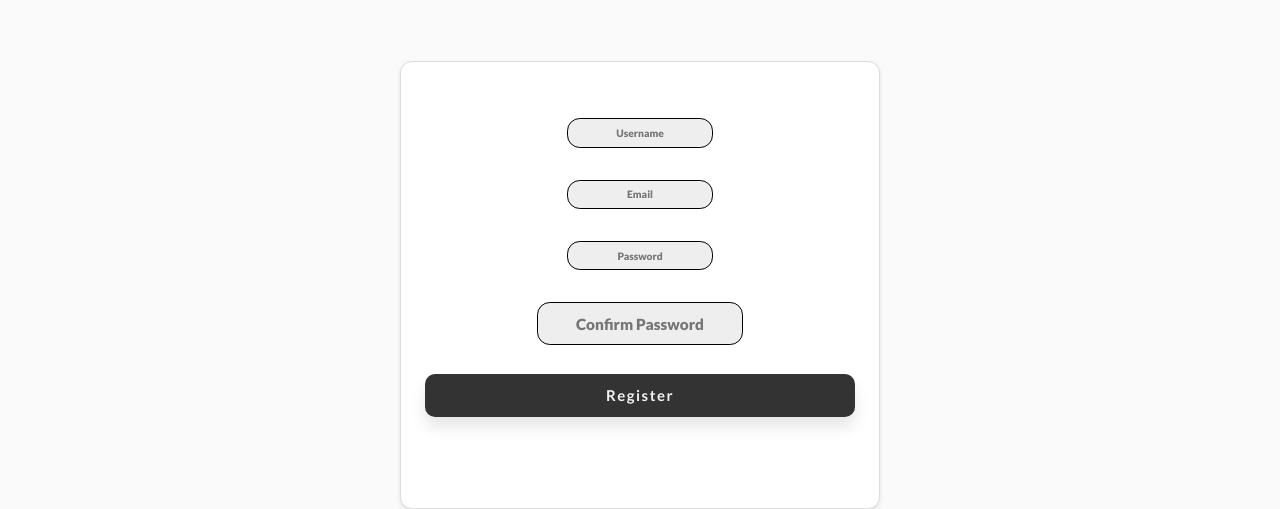
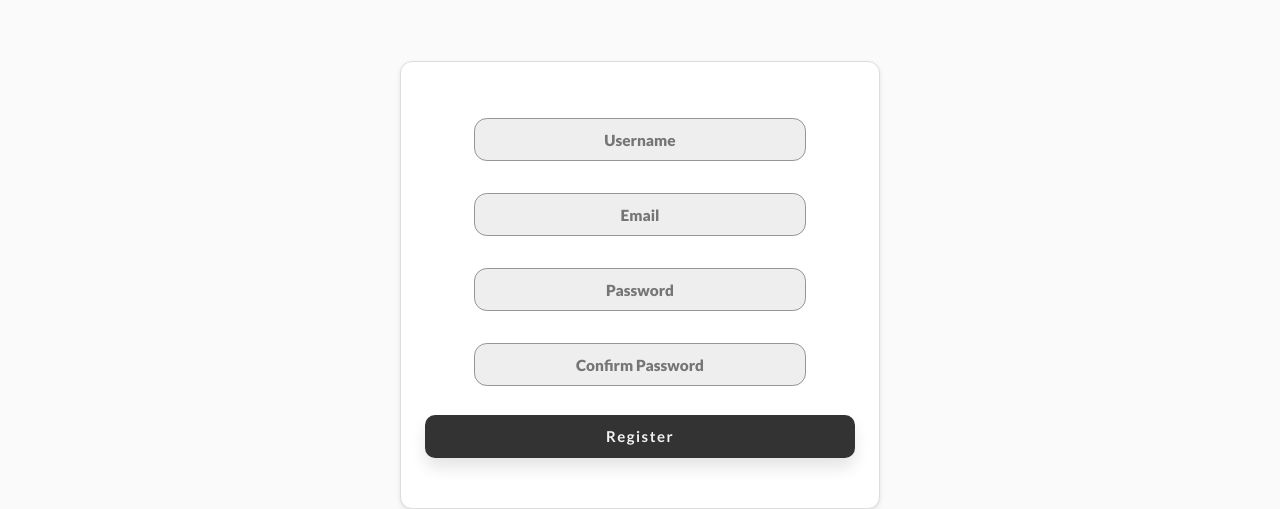
Before and after one commit to AzzamAlshaye/test-play, a plain HTML site: page register.html in a window 1280 px wide. Shown: the part 292-801 px from the top of the page. Drawn offline with Linux system fonts and the light colour scheme.

Commit message:
final v3

```diff
--- a/assets/css/style.css
+++ b/assets/css/style.css
@@ -87,7 +87,7 @@ a {
   color: #333;
   background-color: #eee;
   text-align: center;
-  padding: 0.75em 0.875em;
+  padding: 0.75em 5em;
   border-radius: 0.8rem;
   text-decoration: none;
   /* font-size: 1.0625rem; */
@@ -115,21 +115,8 @@ a {
   font-size: 0.96rem;
 }
 
-.search-wrapper input {
-  padding-left: 30px; /* Adjust to make space for the icon */
-}
-
-/* .search-nav input[type="text"] {
-  padding: 0.6em;
-  border: none;
-  margin-top: 2.1rem;
-  border-radius: 0.3rem;
-  font-size: 1.0625rem;
-  background-color: #c2c1c1;
-} */
-
 .search-main {
-  border: #000000 1.5px solid;
+  border: #959595 1px solid;
 }
 /* searchBar css */
 
@@ -460,15 +447,15 @@ a {
   color: #333;
   background-color: #eee;
   text-align: center;
-  padding: 0.75em 0.875em;
+  padding: 0.75em 5em;
   border-radius: 0.8rem;
   text-decoration: none;
   /* font-size: 1.0625rem; */
-  font-size: 0.8vw;
+  font-size: 0.96rem;
   margin-top: 2rem;
   font-weight: 900;
   border: none;
-  border: #000000 1px solid;
+  border: #959595 1px solid;
 }
 
 .login-field:hover {
--- a/register.html
+++ b/register.html
@@ -2,7 +2,7 @@
 <html lang="en">
   <head>
     <meta charset="UTF-8" />
-    <meta name="viewport" content="width=device-width, initial-scale=1.0" />
+
     <link rel="stylesheet" href="./assets/css/style.css" />
     <link
       rel="shortcut icon"
@@ -70,7 +70,7 @@
           type="password"
           name="confirm_password"
           placeholder="Confirm Password"
-          class="search-nav search-main"
+          class="login-field"
           style="margin-bottom: 1.8rem"
         />
         <button type="submit" class="btn btn-login full">Register</button>
```
Also changed, not shown: login.html (+1 -1 lines).
